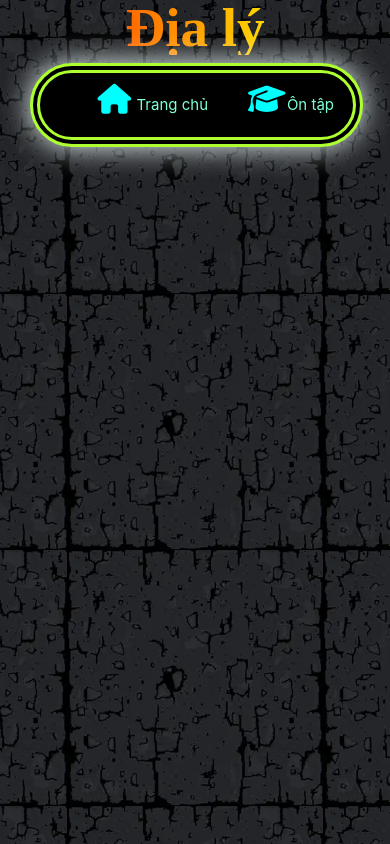
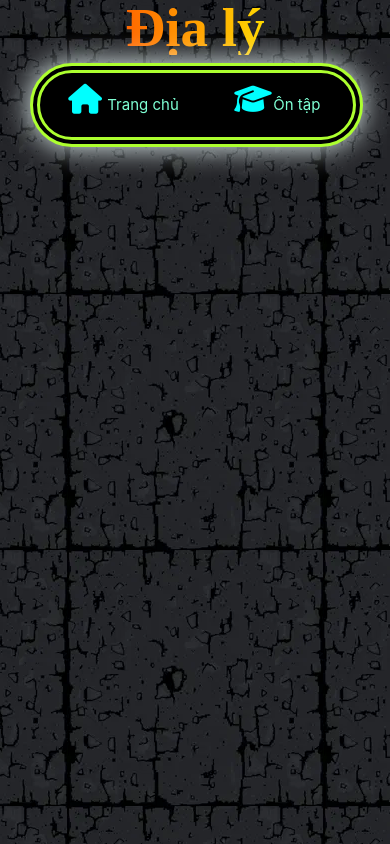
Before and after one commit to quoctram/QuizSprint-PKH_HQT, a plain HTML site: page code/dia-ly/dia-ly.html in a window 390 px wide. Drawn offline with Linux system fonts and the light colour scheme; a web font is replaced by a local one.

Commit message:
sualan44

```diff
--- a/code/dia-ly/dia-ly.html
+++ b/code/dia-ly/dia-ly.html
@@ -22,14 +22,14 @@
                 background-color: black;
                 border-radius: 99.9rem;
                 box-shadow: 0rem 0rem 3rem azure;
-                margin-left: 7.7vw;
+                <!-- margin-left: 5vw; -->
             }
             #trang-chu{
                 width: 100vw;
                 text-decoration: none;
                 font-size: 1.5rem;
                 color: aquamarine;
-                margin-right: 2vw;
+                margin-right: 6vw;
 
             }
             #on-tap{
@@ -37,7 +37,7 @@
                 text-decoration: none;
                 font-size: 1.5rem;
                 color: aquamarine;
-                margin-right: -10vw;
+                margin-right: 1vw;
             }
 
         }
```
Also changed, not shown: code/gdktpt/gdktpl.html (+3 -3 lines), code/lich-su/lich-su.html (+3 -3 lines), code/on-tap.html (+2 -3 lines), code/tieng-anh/tieng-anh.html (+3 -3 lines), code/tin-hoc/tinhoc.html (+3 -3 lines), code/vat-ly/vat-ly.html (+3 -3 lines).
